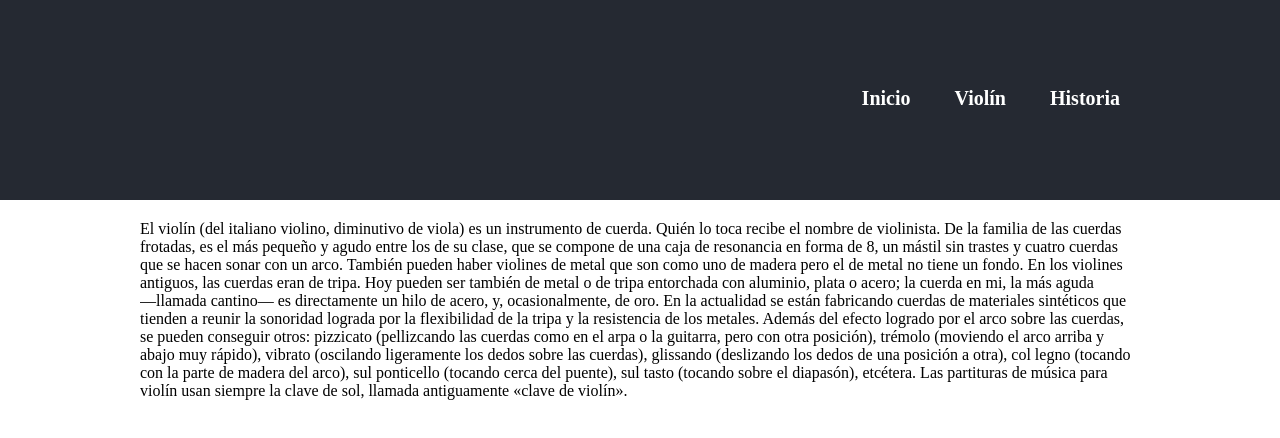
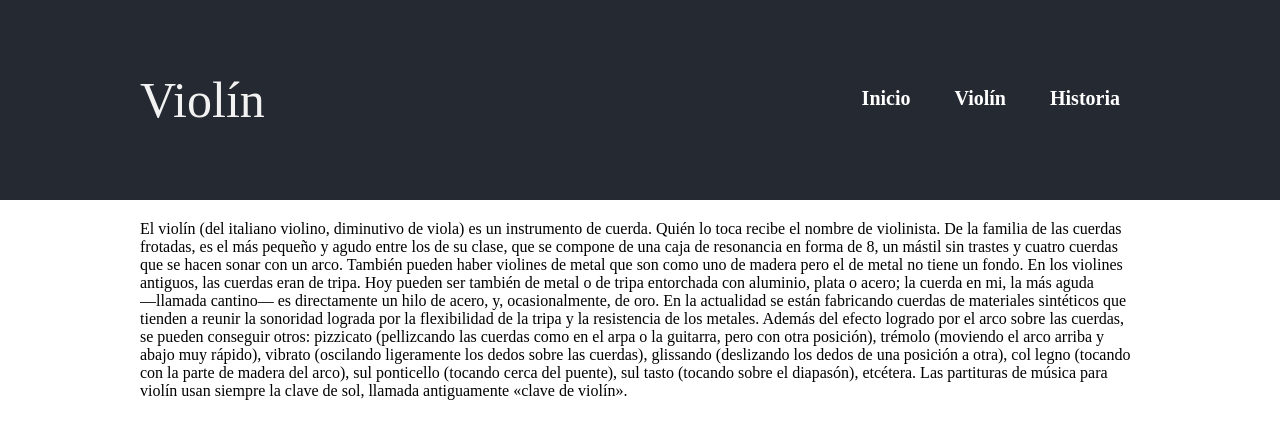
Before and after one commit to J-A-C-E/Programacion-Movil, a plain HTML site: page index.html in a window 1280 px wide. Drawn offline with Linux system fonts and the light colour scheme.

Commit message:
Ultimos cambios header

```diff
--- a/index.html
+++ b/index.html
@@ -10,14 +10,14 @@
 <body>
     <header>
         <div class="wrapper">
-            <div class="Logo">
+            <div class="logo">Violín </div>
                 <nav>
                     <a href="#">Inicio</a>
                     <a href="#">Violín</a>
                     <a href="#">Historia</a>
                 </nav>
 
-            </div>
+
         </div>
 
     </header>
```
